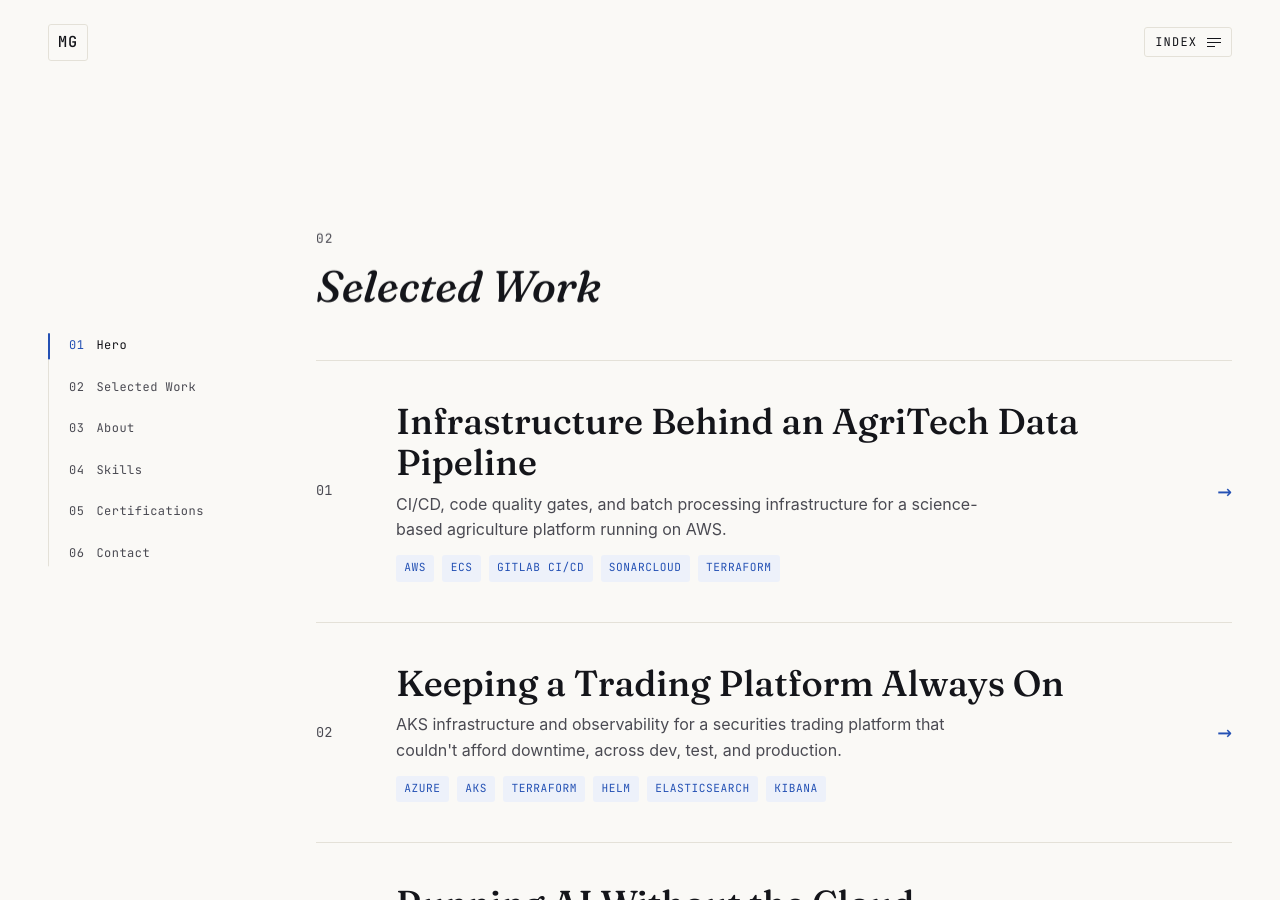
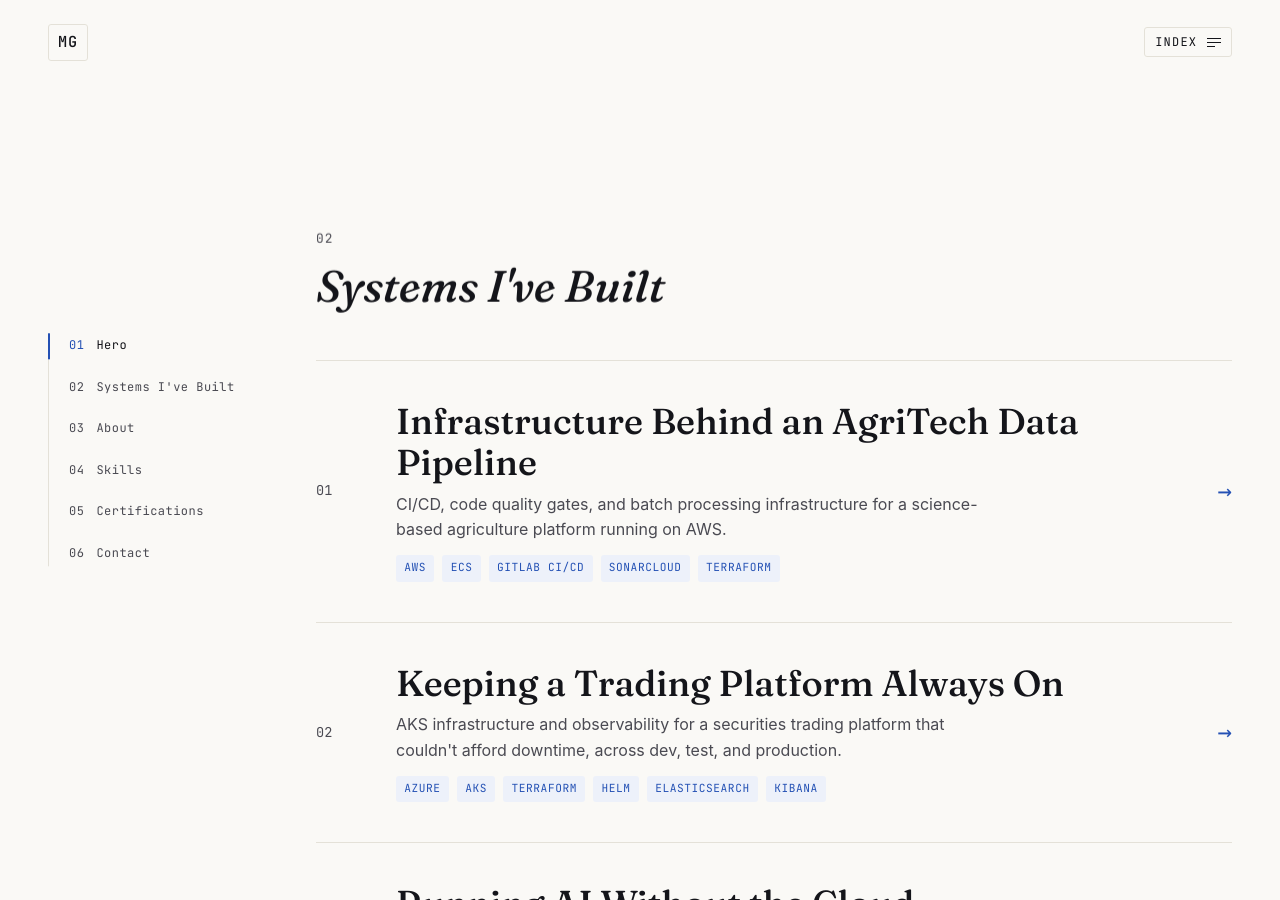
Before and after one commit to moatazgad/moatazgad.github.io, a Jekyll site: the page built from index.html, in a window 1280 px wide and 900 px high, scrolled down 683 px. Built offline with Jekyll 4.4.1, drawn with Linux system fonts in a browser that asks for light colours; some web fonts are replaced.

```diff
--- a/_includes/nav.html
+++ b/_includes/nav.html
@@ -23,7 +23,7 @@
     <nav aria-label="Section index">
       <ol class="index-overlay__list">
         <li><a href="{{ '/#hero' | relative_url }}" data-index-link><span class="idx-num">01</span><span class="idx-label">Hero</span></a></li>
-        <li><a href="{{ '/#work' | relative_url }}" data-index-link><span class="idx-num">02</span><span class="idx-label">Selected Work</span></a></li>
+        <li><a href="{{ '/#work' | relative_url }}" data-index-link><span class="idx-num">02</span><span class="idx-label">Systems I've Built</span></a></li>
         <li><a href="{{ '/#about' | relative_url }}" data-index-link><span class="idx-num">03</span><span class="idx-label">About</span></a></li>
         <li><a href="{{ '/#skills' | relative_url }}" data-index-link><span class="idx-num">04</span><span class="idx-label">Skills</span></a></li>
         <li><a href="{{ '/#certifications' | relative_url }}" data-index-link><span class="idx-num">05</span><span class="idx-label">Certifications</span></a></li>
--- a/index.html
+++ b/index.html
@@ -5,7 +5,7 @@
 <nav class="side-rail" aria-label="Section index">
   <ol>
     <li><a href="#hero" data-rail-link class="is-active"><span class="rail-num">01</span><span class="rail-label">Hero</span></a></li>
-    <li><a href="#work" data-rail-link><span class="rail-num">02</span><span class="rail-label">Selected Work</span></a></li>
+    <li><a href="#work" data-rail-link><span class="rail-num">02</span><span class="rail-label">Systems I've Built</span></a></li>
     <li><a href="#about" data-rail-link><span class="rail-num">03</span><span class="rail-label">About</span></a></li>
     <li><a href="#skills" data-rail-link><span class="rail-num">04</span><span class="rail-label">Skills</span></a></li>
     <li><a href="#certifications" data-rail-link><span class="rail-num">05</span><span class="rail-label">Certifications</span></a></li>
@@ -31,7 +31,7 @@
 <section id="work" class="work" data-section>
   <div class="section-head reveal">
     <span class="section-num">02</span>
-    <h2>Selected Work</h2>
+    <h2>Systems I've Built</h2>
   </div>
 
   {% assign projects = site.projects | sort: 'title' %}
```
